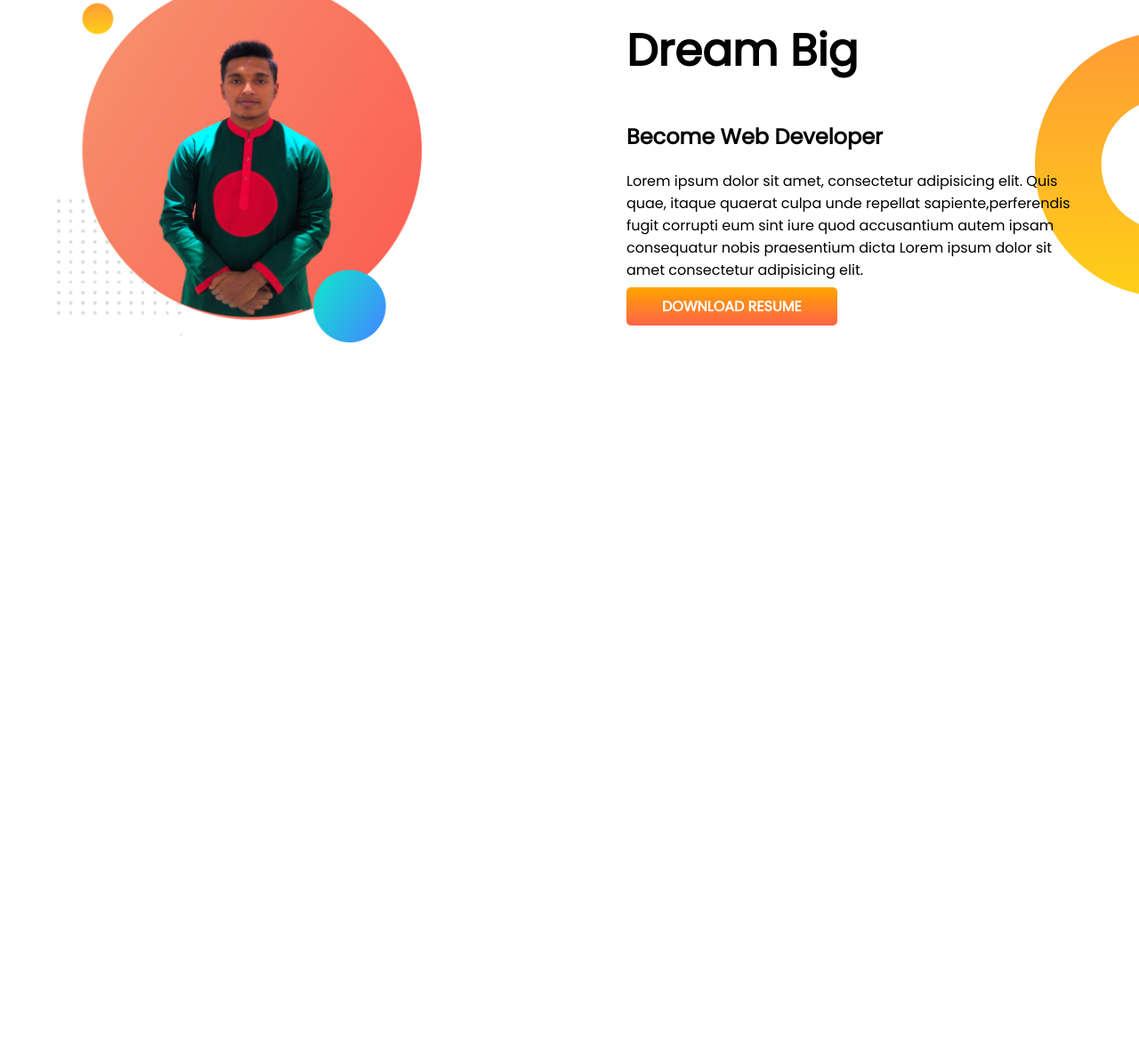
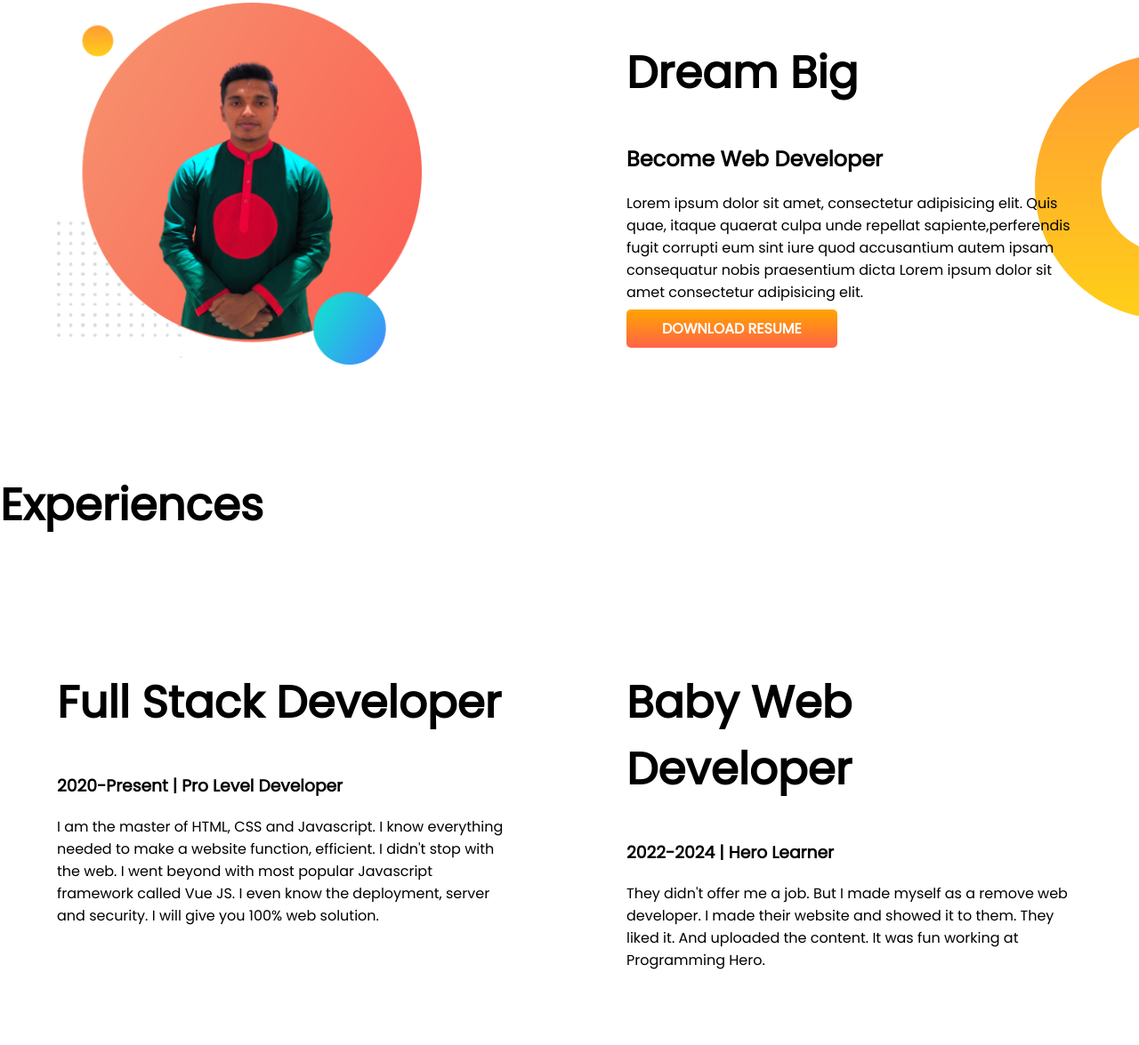
Before and after one commit to samoudud/developer-portfolio, a plain HTML site: page index.html in a window 1280 px wide. Shown: the part 777-1952 px from the top of the page at 89% size. Before the commit the page ends 1283 px from the top, so only its background shows below. Drawn offline with Linux system fonts and the light colour scheme.

Commit message:
experience added

```diff
--- a/css/style.css
+++ b/css/style.css
@@ -8,7 +8,7 @@ h1{
 .orange{
     color: orange;
 }
-section {
+.flexible-container {
     display: flex;
     margin-bottom: 50px;
 }
--- a/index.html
+++ b/index.html
@@ -13,13 +13,14 @@
 </head>
 
 <body>
-    <section class="top-banner">
+    <section class="top-banner flexible-container">
         <div class="half-width">
             <h1>Welcome To</h1>
             <h1><span class="orange">SA Moududi</span> World</h1>
             <h3>Python Programmer and Web Developer</h3>
             <p>Lorem ipsum dolor sit amet, consectetur adipisicing elit. Quis quae, itaque quaerat culpa unde repellat
-                sapiente,perferendis fugit corrupti eum sint iure quod accusantium autem ipsam consequatur nobis
+                sapiente,perferendis fugit corrupti eum sint iure quod accusantium flexible-containerautem ipsam
+                consequatur nobis
                 praesentium
                 dicta Lorem ipsum dolor sit amet consectetur adipisicing elit. Reprehenderi ipsum magni nemo odit hic
                 similique quo maiores magnam est cum,</p>
@@ -31,7 +32,7 @@
         </div>
     </section>
 
-    <section class="dream-big">
+    <section class="dream-big flexible-container">
         <div class="half-width">
             <img src="image/m-bg.png" alt="">
         </div>
@@ -48,6 +49,27 @@
 
     </section>
 
+    <section class="experience-area">
+        <h1>Experiences</h1>
+        <div class="flexible-container">
+            <div class="half-width">
+                <h1>Full Stack Developer</h1>
+                <h3>2020-Present | Pro Level Developer</h3>
+                <p>I am the master of HTML, CSS and Javascript. I know everything needed to make a website function,
+                    efficient. I didn't stop with the web. I went beyond with most popular Javascript framework called
+                    Vue
+                    JS. I even know the deployment, server and security. I will give you 100% web solution.</p>
+            </div>
+            <div class="half-width">
+                <h1>Baby Web Developer</h1>
+                <h3>2022-2024 | Hero Learner</h3>
+                <p>They didn't offer me a job. But I made myself as a remove web developer. I made their website and
+                    showed
+                    it to them. They liked it. And uploaded the content. It was fun working at Programming Hero.</p>
+            </div>
+        </div>
+    </section>
+
 
 </body>
 
```
